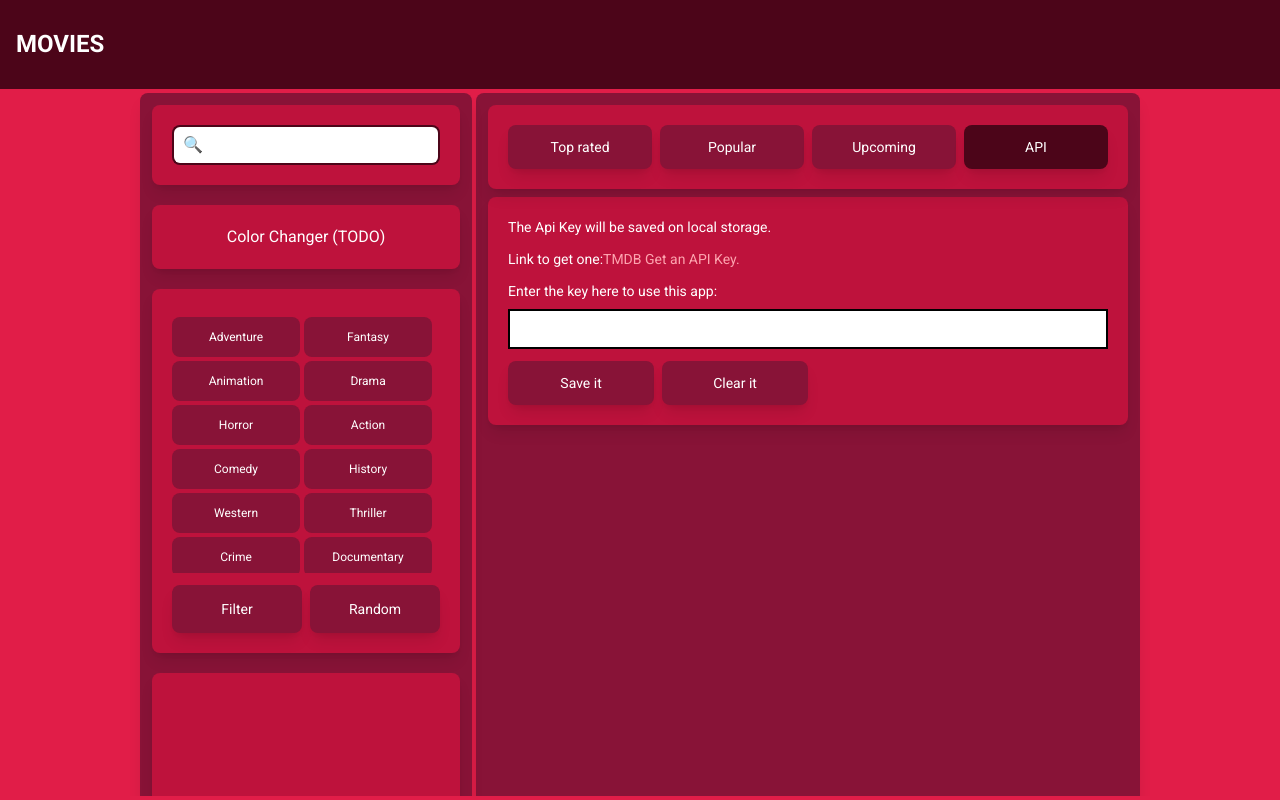
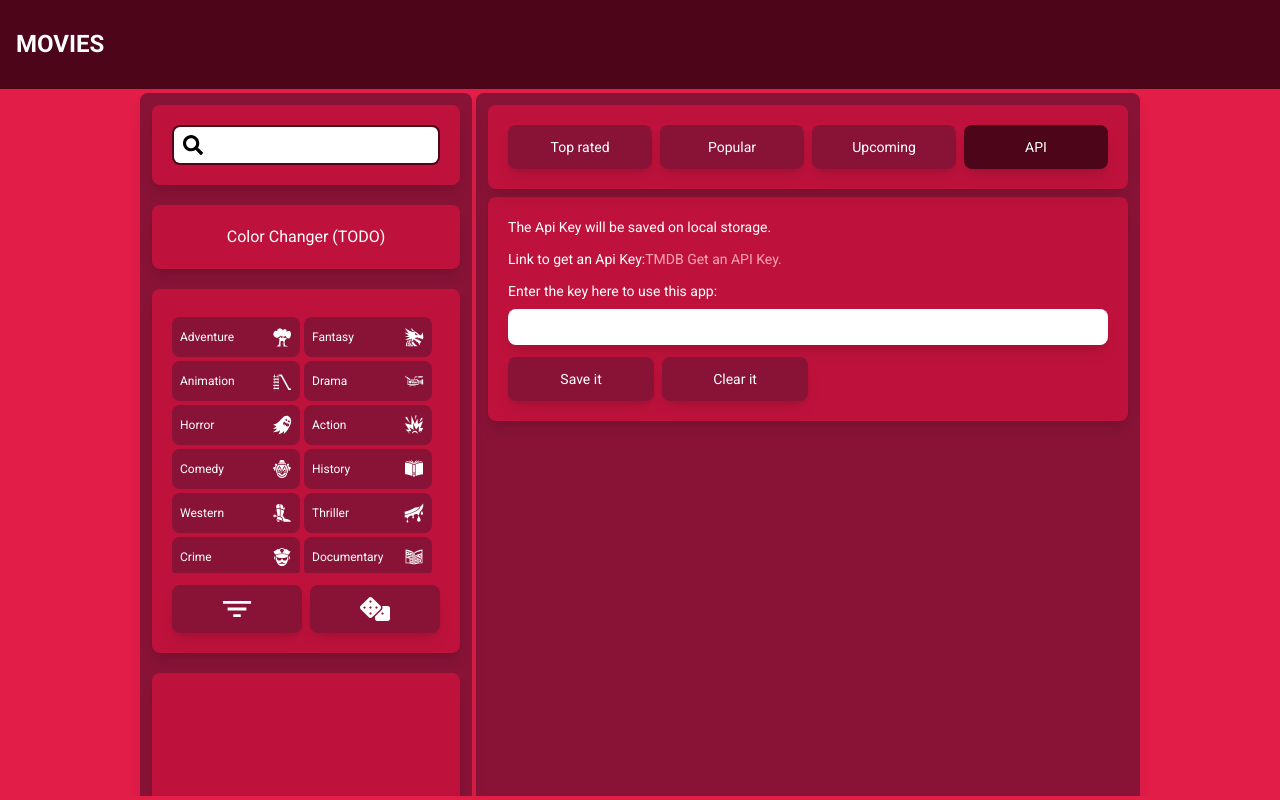
Before and after one commit to leobez/cinelog, a React (Vite) app: page /api in a window 1280 px wide. Built offline with nearby package versions, Linux system fonts and the light colour scheme; no server answers.

Commit message:
progress on css

```diff
--- a/package.json
+++ b/package.json
@@ -14,6 +14,7 @@
   "dependencies": {
     "react": "^18.2.0",
     "react-dom": "^18.2.0",
+    "react-icons": "^5.2.1",
     "react-redux": "^9.1.0",
     "react-router-dom": "^6.22.3",
     "tailwindcss-animate": "^1.0.7"
--- a/src/components/Movie/Table.tsx
+++ b/src/components/Movie/Table.tsx
@@ -1,26 +1,27 @@
 type Props = {
     head:string[];
     rows:any[][];
+    position:string
 }
 
-const Table = ({head, rows}: Props) => {
+const Table = ({head, rows, position}: Props) => {
 
     return (
         <>
             <table className="table w-full">
                 {/* head */}
                 <thead>
-                <tr className='text-left'>
+                <tr className={position}>
                     {head.map((text:string, index:number) => (
-                        <th key={index} className='font-bold text-center text-white'>{text}</th>
+                        <th key={index} className='font-bold text-center text-white text-xs'>{text}</th>
                     ))}
                 </tr>
                 </thead>
                 <tbody>
                 {rows.map((row:any, index:number) => (
-                    <tr className='text-center' key={`a${index}`}>
+                    <tr className={position} key={`a${index}`}>
                         {row.map((rowElements:string, index:number)=>(
-                            <td key={`b${index}`} className="text-white">{rowElements}</td>
+                            <td key={`b${index}`} className="text-white text-xs">{rowElements}</td>
                         ))}
                     </tr>
                 ))}
--- a/src/components/Sidebar/Filter.tsx
+++ b/src/components/Sidebar/Filter.tsx
@@ -2,6 +2,31 @@ import { useContext, useState } from "react"
 import { TMDB_GENRES } from "../../data/TMDB_GENRES"
 import { useNavigate } from "react-router-dom"
 import MovieContext, { MovieContextType } from "../../context/MovieContext"
+import { IoFilterSharp } from "react-icons/io5";
+import { FaDice } from "react-icons/fa";
+import { GiMineExplosion, GiTreeDoor, GiKidSlide, GiClown, GiPoliceOfficerHead, GiNewspaper, GiVideoCamera, GiFamilyHouse, GiSpikedDragonHead, GiBookCover, GiGhost, GiMusicalNotes, GiArchiveResearch, GiHearts, GiAlienSkull, GiTv, GiDrippingKnife, GiSubmarineMissile, GiCowboyBoot } from "react-icons/gi";
+
+const icons:any = {
+    28:GiMineExplosion,  //Action
+    12:GiTreeDoor,  //Adventure
+    16:GiKidSlide ,  //Animation
+    35:GiClown ,  //Comedy
+    80:GiPoliceOfficerHead,  //Crime
+    99:GiNewspaper ,  //Documentary
+    18:GiVideoCamera ,  //Drama
+    10751:GiFamilyHouse ,  //Family
+    14:GiSpikedDragonHead ,  //Fantasy
+    36:GiBookCover ,  //History
+    27:GiGhost,  //Horror
+    10402:GiMusicalNotes ,  //Music
+    9648:GiArchiveResearch ,  //Mystery
+    10749:GiHearts ,  //Romance
+    878:GiAlienSkull ,  //Science Fiction
+    10770:GiTv ,  //TV Movie
+    53:GiDrippingKnife ,  //Thriller
+    10752:GiSubmarineMissile ,  //War
+    37:GiCowboyBoot ,  // Western
+}
 
 const Filter = () => {
 
@@ -70,32 +95,44 @@ const Filter = () => {
         {GENRES &&
             <form>
                 <div className="grid grid-cols-2 gap-1 h-64 overflow-y-auto scrollbar-thin pr-2">
-                    {GENRES.map((genre:any) => (
-                        <button key={genre[0]} className="h-10 rounded-lg text-center p-1 text-xs bg-rose-900 hover:bg-rose-950 text-white cursor-pointer unselected text-ellipsis overflow-hidden whitespace-nowrap " id={genre[0]} onClick={toggleGenre} title={genre[1]}>
-                            {genre[1]}
+                    {GENRES.map((genre:any) => {
+
+                      console.log(icons[genre[0]])
+
+                      const IconComponent = icons[genre[0]]
+
+                      console.log(IconComponent)
+
+                      return (
+                        <button key={genre[0]} className="h-10 rounded-lg text-center py-1 px-2 text-xs bg-rose-900 hover:bg-rose-950 text-white cursor-pointer unselected text-ellipsis overflow-hidden whitespace-nowrap flex justify-between items-center" id={genre[0]} onClick={toggleGenre} title={genre[1]}>
+                            {genre[1]} <IconComponent size={20} fill="white"/>
                         </button>
-                    ))}
+                      )
+                    })}
+
                 </div>
                 <div className="h-12 flex w-full gap-2 mt-3">
 
                     {!loading &&
                       <>
-                        <button type="submit" className="text-sm w-1/2 bg-rose-900 hover:bg-rose-950 text-white cursor-pointer rounded-lg shadow-lg" onClick={handleFilter}>
-                          Filter
+                        <button title="Get a random movie" type="submit" className="text-sm w-1/2 bg-rose-900 hover:bg-rose-950 text-white cursor-pointer rounded-lg shadow-lg flex items-center justify-center gap-2" onClick={handleFilter}>
+                          <IoFilterSharp size={30} fill="white"/>
                         </button>
-                        <button type="submit"  className="text-sm w-1/2 bg-rose-900 hover:bg-rose-950 text-white cursor-pointer rounded-lg shadow-lg" onClick={handleRandom}>
-                          Random
+
+                        <button title="Filter based on genres" type="submit"  className="text-sm w-1/2 bg-rose-900 hover:bg-rose-950 text-white cursor-pointer rounded-lg shadow-lg flex items-center justify-center gap-2" onClick={handleRandom}>
+                          <FaDice size={30} fill="white"/>
                         </button>
                       </>
                     }
 
                     {loading &&
                       <>
-                        <button type="submit" className="text-sm w-1/2 bg-rose-900 hover:bg-rose-950 text-white cursor-pointer disabled rounded-lg shadow-lg">
-                          Filter
+                        <button title="Get a random movie" type="submit" className="text-sm w-1/2 bg-rose-900 hover:bg-rose-950 text-white cursor-pointer rounded-lg shadow-lg flex items-center justify-center gap-2 disabled">
+                          <IoFilterSharp size={30}/>
                         </button>
-                        <button type="submit"  className="text-sm w-1/2 bg-rose-900 hover:bg-rose-950 text-white cursor-pointer disabled rounded-lg shadow-lg">
-                          Random
+
+                        <button title="Filter based on genres" type="submit"  className="text-sm w-1/2 bg-rose-900 hover:bg-rose-950 text-white cursor-pointer rounded-lg shadow-lg flex items-center justify-center gap-2 disabled">
+                          <FaDice size={30}/>
                         </button>
                       </>
                     }
--- a/src/components/Sidebar/Searchbar.tsx
+++ b/src/components/Sidebar/Searchbar.tsx
@@ -1,6 +1,7 @@
 import { useContext, useState } from 'react'
 import { useNavigate } from 'react-router-dom'
 import MovieContext, { MovieContextType } from '../../context/MovieContext'
+import { FaSearch } from 'react-icons/fa';
 
 const Searchbar = () => {
 
@@ -22,8 +23,8 @@ const Searchbar = () => {
         <form className="flex justify-center items-center h-1/2 w-full" onSubmit={handleSubmit}>
 
             <div className="w-10 h-10">
-                <button type="submit" className="h-full w-full cursor-pointer bg-white rounded-l-lg outline-none border-rose-950 border-y-2 border-l-2">
-                    &#128269;
+                <button type="submit" className="h-full w-full cursor-pointer bg-white rounded-l-lg outline-none border-rose-950 border-y-2 border-l-2 grid place-items-center">
+                    <FaSearch size={20} fill="black"/>
                 </button>
             </div>
 
--- a/src/pages/Api.tsx
+++ b/src/pages/Api.tsx
@@ -34,14 +34,14 @@ const Api = () => {
                     The Api Key will be saved on local storage.
                 </div>
                 <div className='text-white text-sm'>
-                    Link to get one:
+                    Link to get an Api Key:
                     <a href="https://developer.themoviedb.org/v4/reference/intro/getting-started" target='_blank' className="text-rose-300 hover:text-rose-500 duration-200">
                         TMDB Get an API Key.
                     </a>
                 </div>
                 <div className='flex flex-col gap-2'>
                     <label htmlFor="api_key" className='text-left text-white text-sm'>Enter the key here to use this app: </label>
-                    <input type="text" name="api_key" id="api_key" value={apiKey} onChange={(e) => setApiKey(e.target.value)} className='bg-white border-2 border-black px-2 py-2'/>
+                    <input type="text" name="api_key" id="api_key" value={apiKey} onChange={(e) => setApiKey(e.target.value)} className='bg-white outline-none shadow-lg rounded-lg px-2 py-2'/>
                 </div>
                 <div className='flex gap-2 justify-center w-1/2'>
                     <button onClick={handleSave} className="p-3 text-sm w-1/2 bg-rose-900 hover:bg-rose-950 text-white cursor-pointer rounded-lg shadow-lg">Save it</button>
--- a/src/pages/Movie.tsx
+++ b/src/pages/Movie.tsx
@@ -131,6 +131,7 @@ const Movie = () => {
                         <Table
                             head={['Release Date', 'Runtime']}
                             rows={[[movie.release_date, movie.runtime]]}
+                            position='text-center'
                         />
                     </div>
 
@@ -139,6 +140,7 @@ const Movie = () => {
                         <Table
                             head={['Popularity', 'Vote average', 'Vote count']}
                             rows={[[movie.popularity, movie.vote_average, movie.vote_count]]}
+                            position='text-center'
                         />
                     </div>
 
@@ -148,8 +150,9 @@ const Movie = () => {
                             Production details
                         </button>
                         <div className='relative'>
-                            <div className='h-72 mt-1 w-full hidden top-0 shadow-lg rounded-lg p-5 text-left animate-in -translate-x-full duration-400 absolute -right-full z-40 bg-rose-900 overflow-y-auto scrollbar-thin' id='prod-detail' ref={prodDetailRef}>
-                                 <Table
+                            <div className='h-72 mt-1 w-full hidden top-0 shadow-lg rounded-lg p-5 text-left animate-in -translate-x-full duration-400 absolute -right-full z-40 bg-rose-900 overflow-y-auto scrollbar-thin text-white' id='prod-detail' ref={prodDetailRef}>
+                                <div className='max-w-72 overflow-hidden'>
+                                <Table
                                     head={[]}
                                     rows={[
                                             ['Budget', movie.budget],
@@ -159,7 +162,9 @@ const Movie = () => {
                                             ['Production Companies', movie.production_companies.map((compan:any) => (compan.name)).join(',')],
                                             ['Production Countries', movie.production_countries.map((country:any) => (country.name)).join(',')]
                                         ]}
+                                    position='text-left'
                                 />
+                                </div>
                             </div>
                         </div>
                     </div>
```
Also changed, not shown: todo.txt, 1 other file (tests, documents, lock files or other folders).
